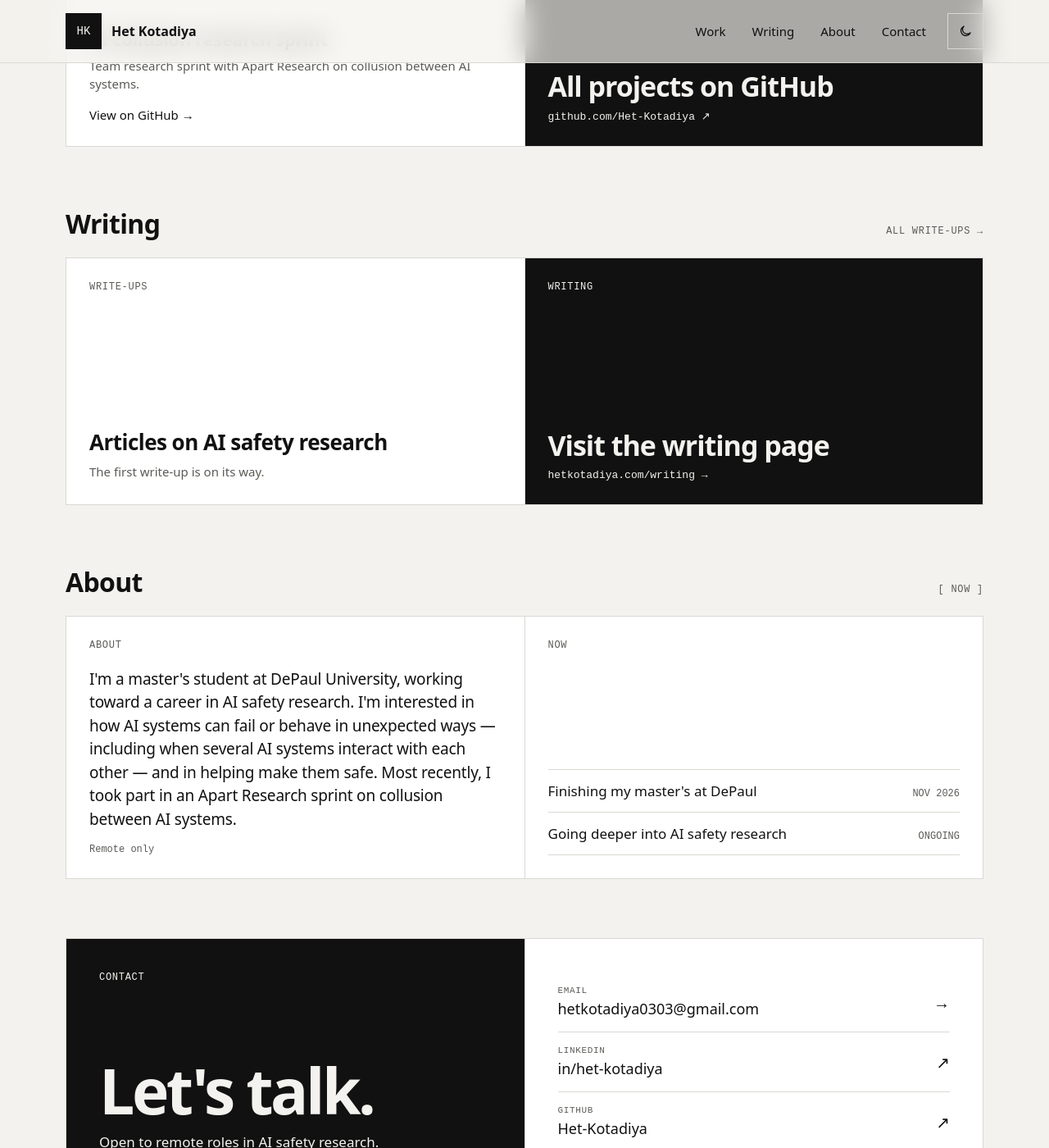
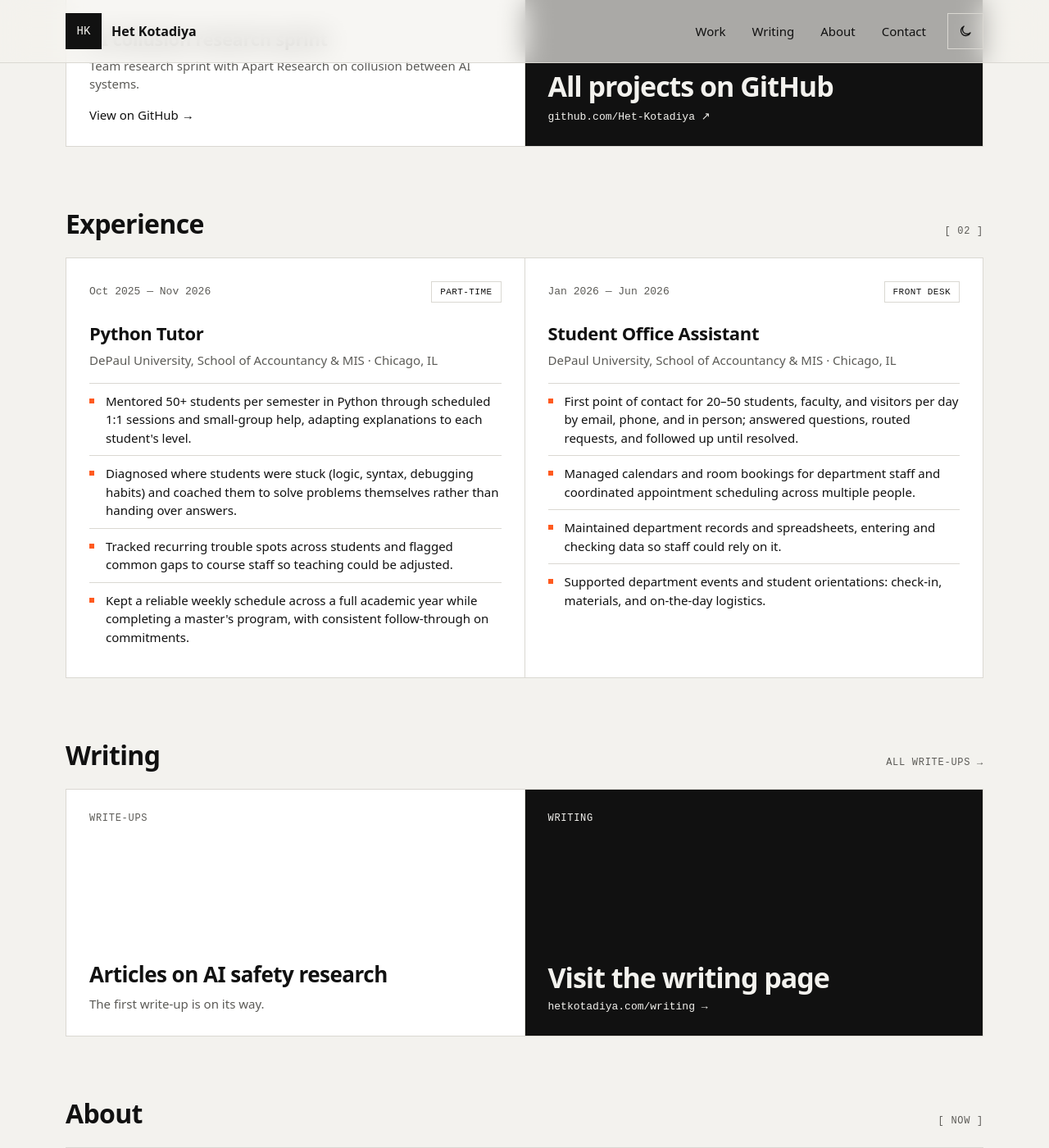
Before and after one commit to Het-Kotadiya/Het-Kotadiya.github.io, a Jekyll site: the page built from index.html, in a window 1280 px wide and 1400 px high, scrolled down 891 px. Shown: the whole window at 82% size. Built offline with Jekyll 4.4.1, drawn with Linux system fonts in a browser that asks for light colours.

Commit message:
Add Experience section to home page
Co-Authored-By: Claude Opus 5.5 <noreply@anthropic.com>

```diff
--- a/assets/css/site.css
+++ b/assets/css/site.css
@@ -217,6 +217,18 @@ nav .btn:hover { background: var(--ink); color: var(--bg); }
 }
 .card h3 { font-size: 22px; font-weight: 600; line-height: 1.2; letter-spacing: -0.015em; }
 .card .link { font-size: 15px; font-weight: 500; padding-top: 6px; align-self: flex-start; }
+
+/* Experience cards */
+.xp { justify-content: flex-start; gap: 24px; }
+.xp-list { list-style: none; margin: 6px 0 0; padding: 0; }
+.xp-list li {
+  position: relative; padding: 10px 0 10px 20px;
+  border-top: 1px solid var(--line); font-size: 15px; line-height: 1.5;
+}
+.xp-list li::before {             /* small accent square, matching the site */
+  content: ""; position: absolute; left: 0; top: 18px;
+  width: 6px; height: 6px; background: var(--accent);
+}
 
 /* Lists (Now + Contact) */
 .row {
--- a/index.html
+++ b/index.html
@@ -99,6 +99,48 @@
       </a>
     </section>
 
+    <!-- ===== Experience ===== -->
+    <div class="section-head" id="experience">
+      <h2>Experience</h2>
+      <span class="mono muted">[ 02 ]</span>
+    </div>
+
+    <section class="bento" aria-label="Experience">
+      <article class="tile wide card xp">
+        <div class="card-top">
+          <span class="num">Oct 2025 — Nov 2026</span>
+          <span class="tag">Part-time</span>
+        </div>
+        <div class="stack" style="gap:10px">
+          <h3>Python Tutor</h3>
+          <p class="small muted">DePaul University, School of Accountancy &amp; MIS · Chicago, IL</p>
+          <ul class="xp-list">
+            <li>Mentored 50+ students per semester in Python through scheduled 1:1 sessions and small-group help, adapting explanations to each student's level.</li>
+            <li>Diagnosed where students were stuck (logic, syntax, debugging habits) and coached them to solve problems themselves rather than handing over answers.</li>
+            <li>Tracked recurring trouble spots across students and flagged common gaps to course staff so teaching could be adjusted.</li>
+            <li>Kept a reliable weekly schedule across a full academic year while completing a master's program, with consistent follow-through on commitments.</li>
+          </ul>
+        </div>
+      </article>
+
+      <article class="tile wide card xp">
+        <div class="card-top">
+          <span class="num">Jan 2026 — Jun 2026</span>
+          <span class="tag">Front desk</span>
+        </div>
+        <div class="stack" style="gap:10px">
+          <h3>Student Office Assistant</h3>
+          <p class="small muted">DePaul University, School of Accountancy &amp; MIS · Chicago, IL</p>
+          <ul class="xp-list">
+            <li>First point of contact for 20–50 students, faculty, and visitors per day by email, phone, and in person; answered questions, routed requests, and followed up until resolved.</li>
+            <li>Managed calendars and room bookings for department staff and coordinated appointment scheduling across multiple people.</li>
+            <li>Maintained department records and spreadsheets, entering and checking data so staff could rely on it.</li>
+            <li>Supported department events and student orientations: check-in, materials, and on-the-day logistics.</li>
+          </ul>
+        </div>
+      </article>
+    </section>
+
     <!-- ===== Writing (shows your 3 latest posts, or a "coming soon" card before the first one) ===== -->
     <div class="section-head" id="writing">
       <h2>Writing</h2>
```
